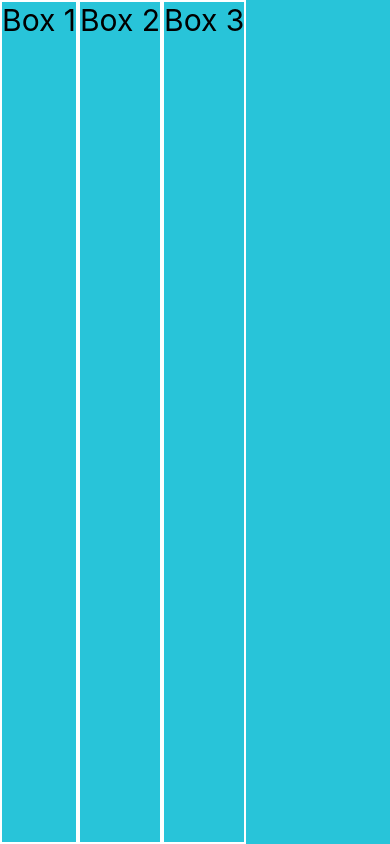
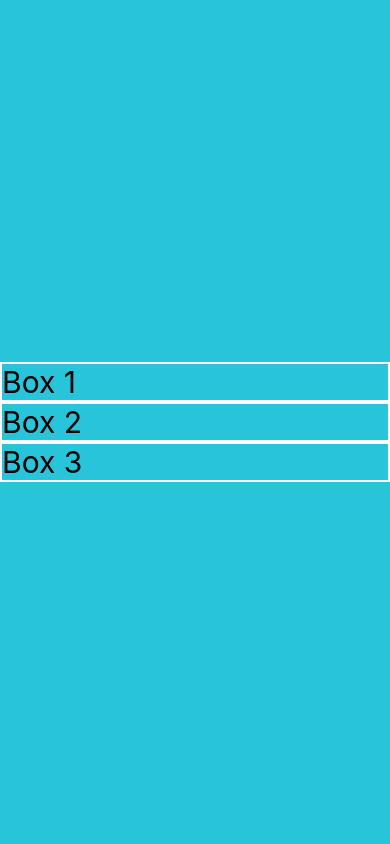
Before and after one commit to leotangram/02-my-first-app-rn, a React Native app: screen / in a window 390 px wide. Built offline with nearby package versions, Linux system fonts and the light colour scheme.

Commit message:
Justify content

```diff
--- a/src/screens/FlexScreen.tsx
+++ b/src/screens/FlexScreen.tsx
@@ -17,7 +17,7 @@ const styles = StyleSheet.create({
   container: {
     backgroundColor: '#28c4d9',
     flex: 1,
-    flexDirection: 'row'
+    justifyContent: 'center'
   },
   box1: {
     borderColor: '#ffffff',
```
